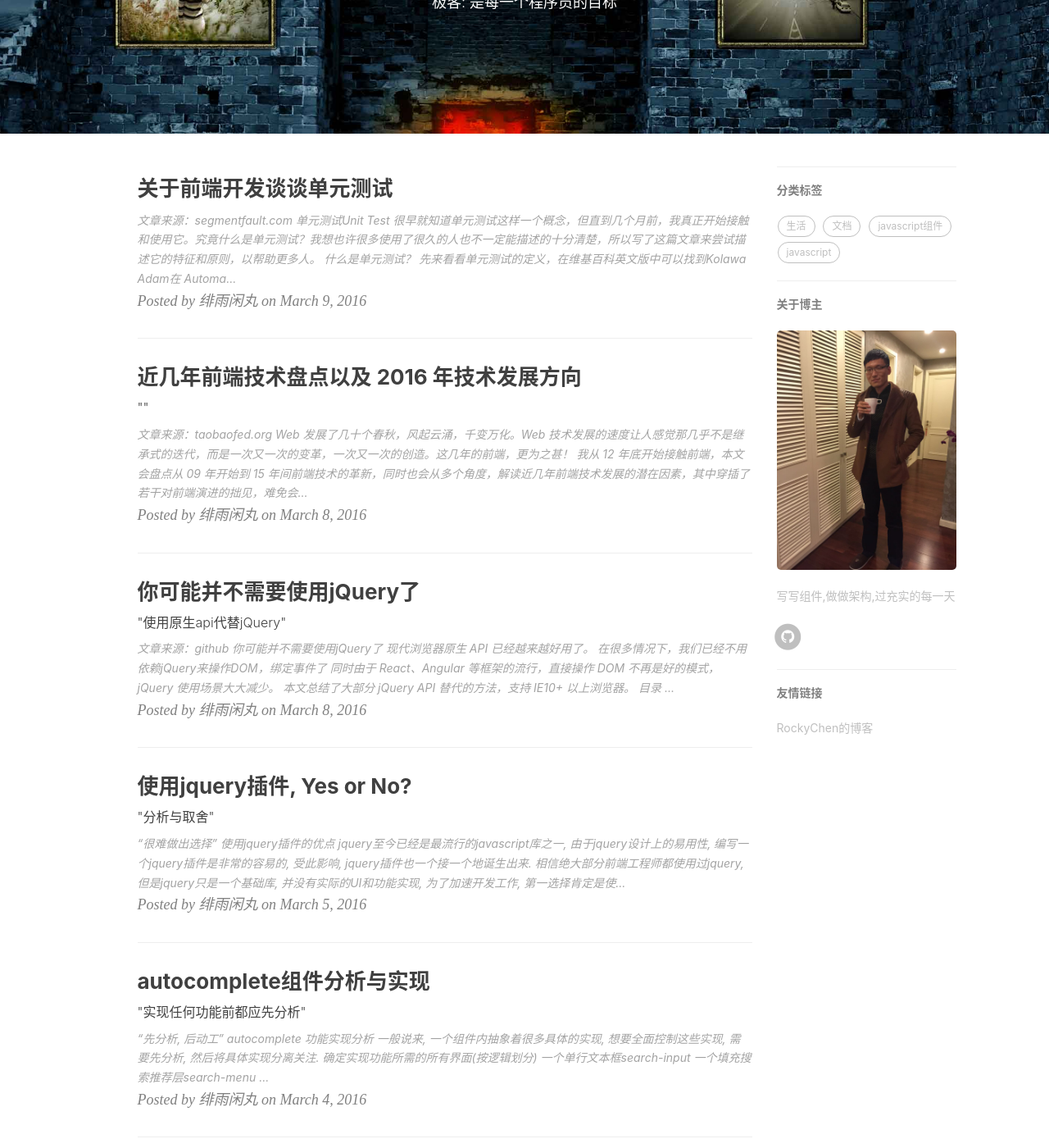
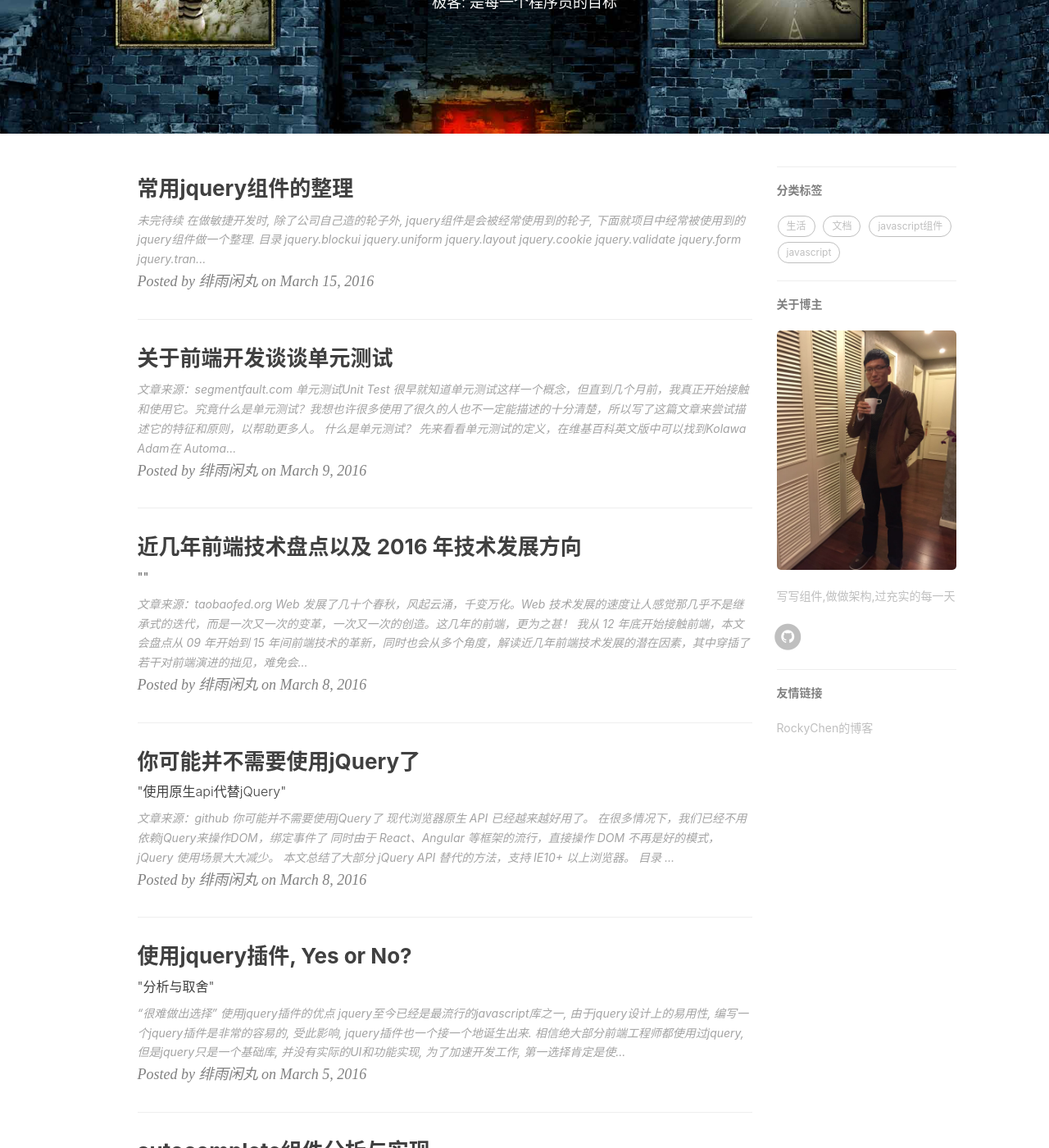
Before and after one commit to cyqresig/cyqresig.github.io, a Jekyll site: the page built from index.html, in a window 1280 px wide and 1400 px high, scrolled down 255 px. Shown: the whole window at 82% size. Built offline with Jekyll 4.4.1, drawn with Linux system fonts in a browser that asks for light colours; nearby versions of some CDN libraries; the list of posts is cut into pages by our own code; comment, search, counter and statistics services are not loaded; some of the changed lines change nothing that is shown; some of the changed text lies outside the part shown.

Commit message:
增加了前端常用组件整理

```diff
--- a/_posts/2016-03-04-plugin-jquery-autocomplete.md
+++ b/_posts/2016-03-04-plugin-jquery-autocomplete.md
@@ -8,7 +8,11 @@
     - javascript组件
 ---
 
-> “先分析, 后动工”
+> “”
+
+  由于项目中有急需用到搜索推荐+自动填充的功能, 但是github上找的jquery-autocomplete又不能完全满足需求,
+  并且由于jquery插件编写方式的格式, 修改起来不是很方便, 还不如自己实现一个,
+  故开始自己造轮子
 
 #   autocomplete 功能实现分析
 
--- /dev/null
+++ b/_posts/2016-03-15-usual-jquery-plugins-collection.md
@@ -0,0 +1,191 @@
+---
+layout:     post
+title:      "常用jquery组件的整理"
+subtitle:   ""
+author:     "绯雨闲丸"
+header-img: "img/post-bg-2016-03-15.jpg"
+tags:
+    - javascript
+---
+
+> 未完待续
+
+在做敏捷开发时, 除了公司自己造的轮子外, jquery组件是会被经常使用到的轮子, 下面就项目中经常被使用到的jquery组件做一个整理.
+
+# 目录
+1. [jquery.blockui](#jquery.blockui)
+1. [jquery.uniform](#jquery.uniform)
+1. [jquery.layout](#jquery.layout)
+1. [jquery.cookie](#jquery.cookie)
+1. [jquery.validate](#jquery.validate)
+1. [jquery.form](#jquery.form)
+1. [jquery.transit](#jquery.transit)
+1. [jquery.bxslider](#jquery.bxslider)
+1. [jquery.qrcode](#jquery.qrcode)
+1. [jquery.backstretch](#jquery.backstretch)
+1. [jquery-siderbar](#jquery-siderbar)
+1. [jquery-autocomplete](#jquery-autocomplete)
+
+1. [bootstrap.transition](#bootstrap.transition)
+1. [bootstrap.modal](#bootstrap.modal)
+1. [bootstrap.scrollspy](#bootstrap.scrollspy)
+1. [bootstrap.tab](#bootstrap.tab)
+1. [bootstrap.tooltip](#bootstrap.tooltip)
+1. [bootstrap.popover](#bootstrap.popover)
+1. [bootstrap.collapse](#bootstrap.collapse)
+1. [bootstrap.carousel](#bootstrap.carousel)
+
+
+## jquery.blockui
+
+这个插件可以轻松实现模拟锁屏, 遮罩效果, 在做弹出层效果, 以及做操作提示时非常有用
+
+[了解更多](http://malsup.com/jquery/block/)
+
+## jquery.uniform
+Web表单是一个网站的重要方面，但在视觉方面往往被忽视。这个插件可以帮助你增加一个华丽的外观和视觉效果。
+例如单选按钮或选择下拉菜单，这些资源只能用简单的CSS，这通常是一件痛苦的事情
+
+[了解更多](http://uniformjs.com)
+
+## jquery.layout
+
+这个插件是一种基于jQuery的布局框架，其核心是一个大小自适应的中心面板，面板的上下左右四个方向可以放置可折叠、可缩放的面板,
+在做管理类的系统时特别有用
+
+[了解更多](http://layout.jquery-dev.com/index.cfm)
+
+## jquery.cookie
+
+[了解更多](https://plugins.jquery.com/cookie/)
+
+这个插件是对原生cookie的api的封装, 适合存放小数据
+
+## jquery.validate
+
+[了解更多](http://jqueryvalidation.org/)
+
+老版jquery表单验证插件, 功能也十分强大, 除了能做本地验证之外, 还可以轻松实现远程请求验证, 支持扩展, 自定义
+
+## jquery.form
+
+[了解更多](http://malsup.com/jquery/form/)
+
+这个插件API提供了几个方法，让你轻松管理表单数据和进行表单提交。
+
+## jquery.transit
+
+[了解更多](http://ricostacruz.com/jquery.transit/)
+
+这个插件可以通过js api的方式实现css过渡效果, 而不用手动编写css
+
+## jquery.bxslider
+
+[了解更多](http://bxslider.com/)
+
+走马灯插件
+
+## jquery.qrcode
+
+[了解更多](http://jeromeetienne.github.io/jquery-qrcode/)
+
+生成二维码插件
+
+# jquery.chosen
+
+[了解更多](http://plugins.jquery.com/chosen/)
+
+jquery chosen一款强化原生select的插件,支持检索,多选,但不支持输入效果,
+
+# select2
+
+[了解更多](http://select2.github.io/)
+
+强化原生select的功能强大的组件, 支持搜索, 远程加载等
+
+# jquery.backstretch
+
+[了解更多](https://github.com/srobbin/jquery-backstretch)
+
+响应式背景图轮换, 可以设置页面背景图片, 也可以让背景图片动态切换, 缺点是图片可能太大会导致加载速度变慢
+
+# jquery-siderbar
+
+[了解更多](https://github.com/jillix/jQuery-sidebar)
+
+一个简易的侧边栏组件
+
+# jquery-autocomplete
+
+[了解更多](https://github.com/devbridge/jQuery-Autocomplete)
+
+一个功能强大的自动填充/搜索推荐组件
+
+
+## bootstrap.transition
+
+[了解更多](http://v3.bootcss.com)
+
+用以支持bootstrap的组件的过渡效果
+
+## bootstrap.modal
+
+[了解更多](http://v3.bootcss.com)
+
+用以支持bootstrap的组件的模态框, 支持静态方式使用, 也支持弹出方式
+
+## bootstrap.dropdown
+
+[了解更多](http://v3.bootcss.com)
+
+用以支持bootstrap的下拉菜单组件
+
+## bootstrap.scrollspy
+
+[了解更多](http://v3.bootcss.com)
+
+滚动监听插件依赖 Bootstrap 的导航组件 用于高亮显示当前激活的链接。
+
+## bootstrap.tab
+
+[了解更多](http://v3.bootcss.com)
+
+标签页组件依赖 Bootstrap 的导航组件
+
+## bootstrap.tooltip
+
+[了解更多](http://v3.bootcss.com)
+
+类似原生浏览器的工具条提示
+
+## bootstrap.popover
+
+[了解更多](http://v3.bootcss.com)
+
+弹出框依赖 工具提示插件
+
+## bootstrap.button
+
+[了解更多](http://v3.bootcss.com)
+
+按钮的功能很丰富。通过控制按钮的状态或创建一组按钮并形成一些新的组件，例如工具条。
+
+也可以自定义按钮点击后的状态, 例如设置按钮正在loading
+
+## bootstrap.collapse
+
+[了解更多](http://v3.bootcss.com)
+
+实现内容展开, 以及缩回的功能, 支持according
+
+## bootstrap.carousel
+
+[了解更多](http://v3.bootcss.com)
+
+走马灯, 但是动画效果不支持ie8,9
+
+## bootstrap.affix
+
+[了解更多](http://v3.bootcss.com)
+
+模拟将元素变成sticky效果
```
Also changed, not shown: 10 other files.
